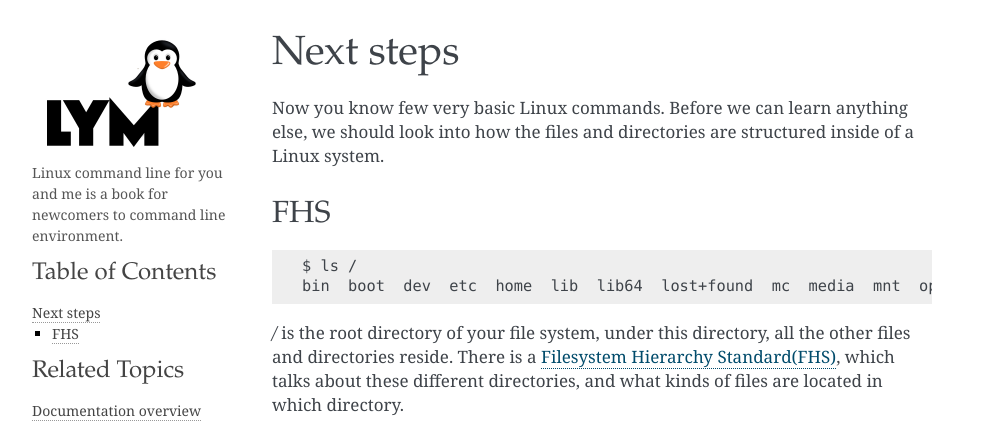
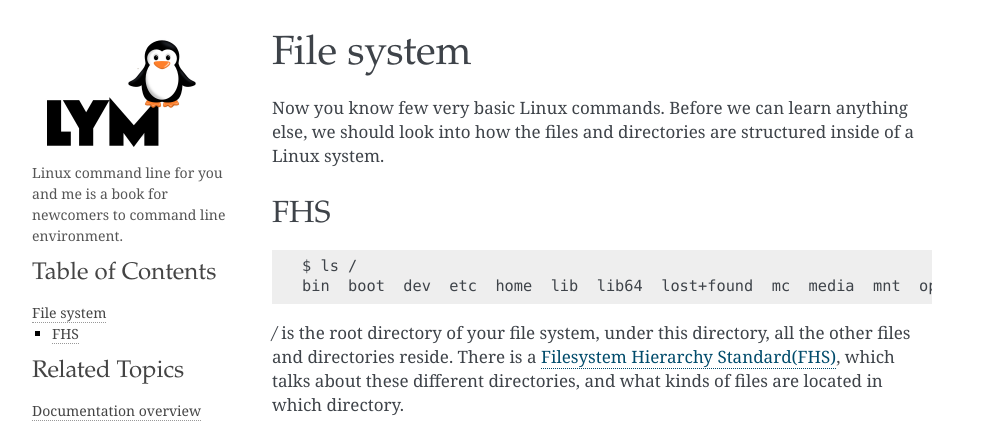
Before and after one commit to kushaldas/lym, a Sphinx documentation site: the page built from docs/fhsandaccess.md, in a window 1280 px wide. Shown: the top 423 px of the page, without its empty margins (148-1141 px from the left). Built offline with Sphinx 7.4.7, drawn with Linux system fonts in a browser that asks for light colours; a script that is not in the unit is left out.

Commit message:
Updates the chapter name

```diff
--- a/docs/fhsandaccess.md
+++ b/docs/fhsandaccess.md
@@ -1,4 +1,4 @@
-## Next steps
+## File system
 
 Now you know few very basic Linux commands. Before we can learn anything else, we should look into how the files and directories are structured inside of a Linux system.
 
```
